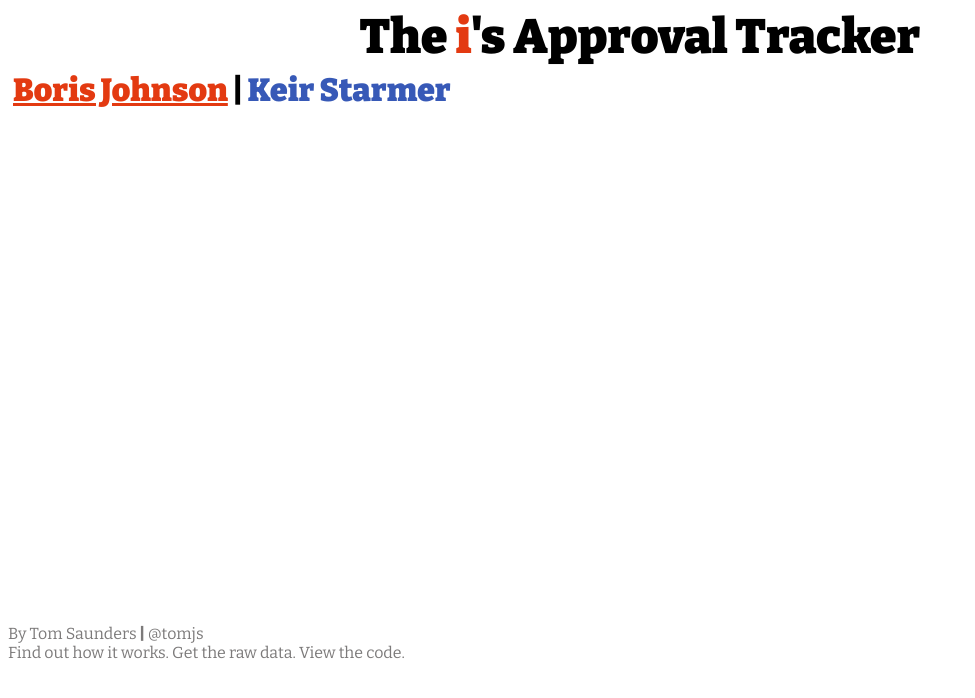
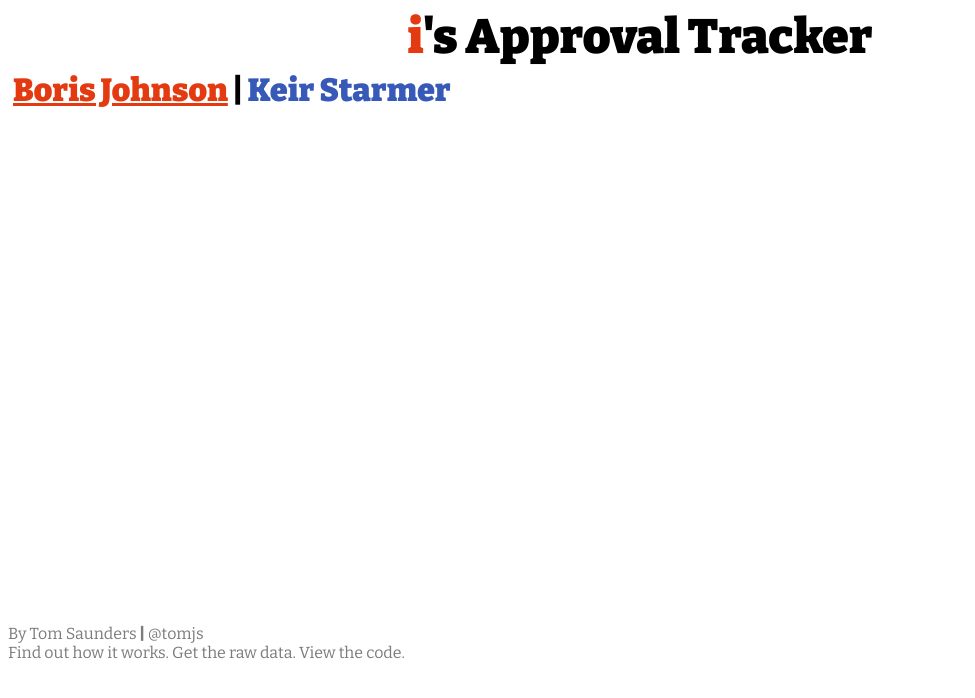
Before and after one commit to tomsaunders98/Approval-Tracker, a plain HTML site: page index.html in a window 1280 px wide. Shown: the whole page, without its empty margins (0-975 px from the left). Drawn offline with nearby package versions, Linux system fonts and the light colour scheme; no server answers.

Commit message:
added page link

```diff
--- a/index.html
+++ b/index.html
@@ -1 +1 @@
-<!doctype html><html lang="en"><head><link rel="stylesheet" href="style.css"/><link rel="preconnect" href="https://fonts.googleapis.com"/><link rel="preconnect" href="https://fonts.gstatic.com" crossorigin/><link href="https://fonts.googleapis.com/css2?family=Bitter:wght@400;900&display=swap" rel="stylesheet"/><meta charset="UTF-8"/><title>Approval Tracker</title></head><body><div class="title">The <span class="ibag">i</span>'s Approval Tracker</div><div class="head"><div class="type_select"><a href="#" id="Boris" class="alts active">Boris Johnson</a> | <a href="#" id="Keir" class="alts">Keir Starmer</a></div><div class="datefig"></div></div><div class="main"></div><div class="desc">By Tom Saunders <b>|</b> <a href="https://twitter.com/tomjs">@tomjs</a><br/>Find out how it <a href="#">works</a>. Get the <a href="https://aclearvote.co/approval/export.zip">raw data</a>. View the <a href="https://github.com/tomsaunders98/ApprovalTrackerCode">code</a>.</div><script defer="defer" src="index_bundle.js"></script></body></html>
+<!doctype html><html lang="en"><head><link rel="stylesheet" href="style.css"/><link rel="preconnect" href="https://fonts.googleapis.com"/><link rel="preconnect" href="https://fonts.gstatic.com" crossorigin/><link href="https://fonts.googleapis.com/css2?family=Bitter:wght@400;900&display=swap" rel="stylesheet"/><meta charset="UTF-8"/><title>Approval Tracker</title></head><body><div class="title"><span class="ibag">i</span>'s Approval Tracker</div><div class="head"><div class="type_select"><a href="#" id="Boris" class="alts active">Boris Johnson</a> | <a href="#" id="Keir" class="alts">Keir Starmer</a></div><div class="datefig"></div></div><div class="main"></div><div class="desc">By Tom Saunders <b>|</b> <a href="https://twitter.com/tomjs">@tomjs</a><br/>Find out how it <a href="https://inews.co.uk/news/politics/uk-poll-latest-opinion-boris-johnson-keir-starmer-popularity-public-1462176">works</a>. Get the <a href="https://aclearvote.co/approval/export.zip">raw data</a>. View the <a href="https://github.com/tomsaunders98/ApprovalTrackerCode">code</a>.</div><script defer="defer" src="index_bundle.js"></script></body></html>
```
